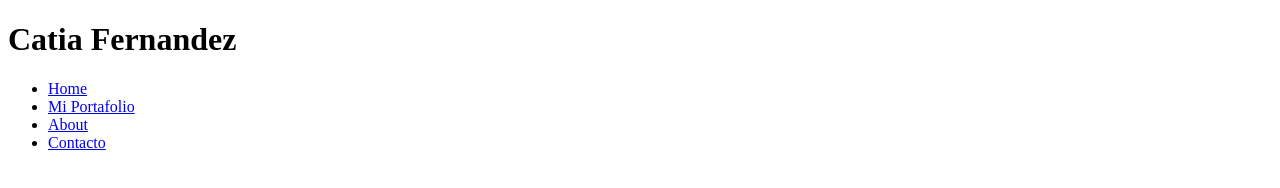
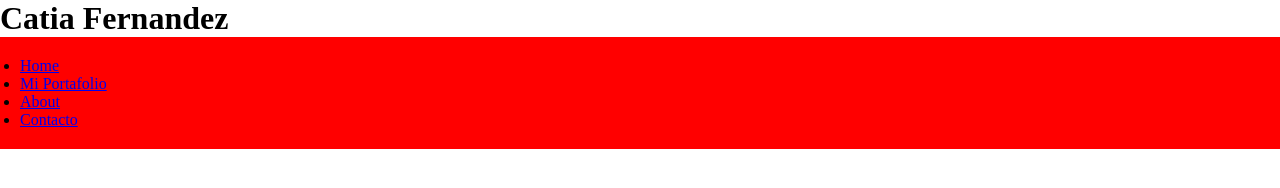
Before and after one commit to Kih2022/proyecto_porfolio_git, a plain HTML site: page contacto.html in a window 1280 px wide. Drawn offline with Linux system fonts and the light colour scheme.

Commit message:
added links to the stylesheet

```diff
--- a/contacto.html
+++ b/contacto.html
@@ -5,6 +5,8 @@
     <meta charset="UTF-8">
     <meta name="viewport" content="width=device-width, initial-scale=1.0">
     <title>Contacto</title>
+    <link rel="stylesheet" href="./style.css">
+
 </head>
 <header>
     <h1>Catia Fernandez</h1>
```
Also changed, not shown: about.html (+1 -0 lines), portfolio.html (+1 -0 lines).
